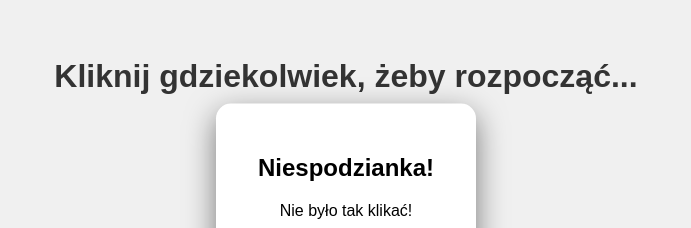
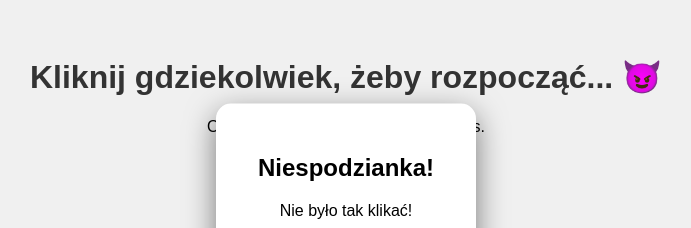
Before and after one commit to OnlineKot/hahaha, a plain HTML site: page index.html in a window 1280 px wide. Shown: the part 131-359 px from the top of the page, without its empty margins (294-985 px from the left). Drawn offline with Linux system fonts and the light colour scheme.

Commit message:
Update index.html

```diff
--- a/index.html
+++ b/index.html
@@ -40,7 +40,8 @@
 </head>
 <body>
 
-    <h1>Kliknij gdziekolwiek, żeby rozpocząć... </h1>
+    <h1>Kliknij gdziekolwiek, żeby rozpocząć... 😈</h1>
+    <p>Ostrzeżenie: Ta strona to czysty chaos.</p>
 
     <!-- Szablon powitania, o który upomina się JS w funkcji showHelloMessage() -->
     <template>
```
